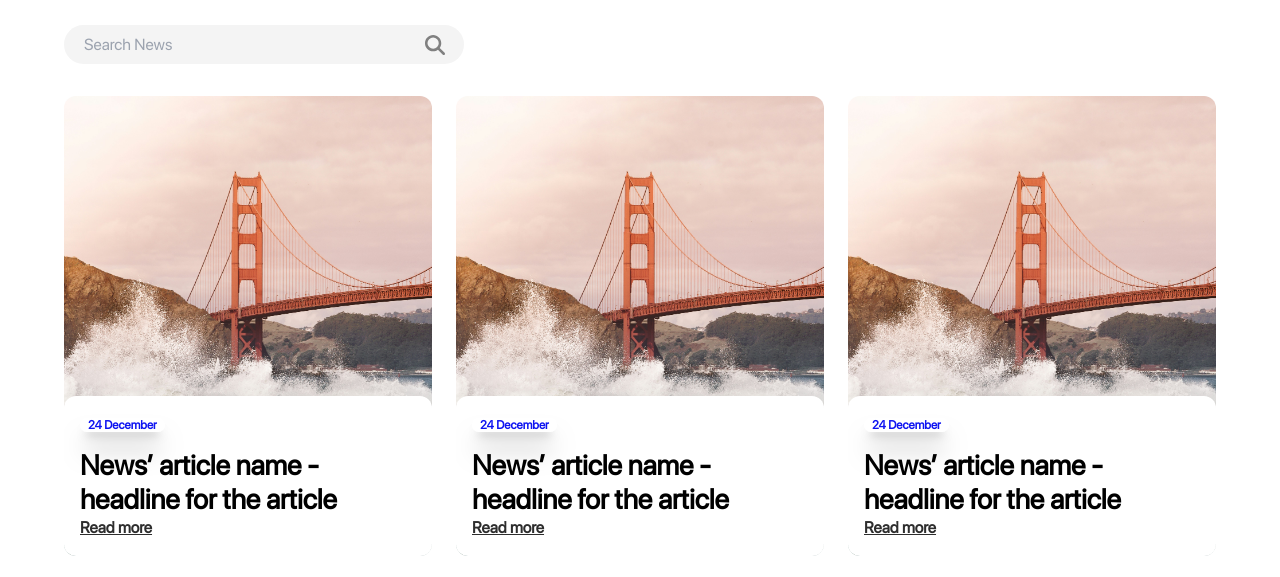
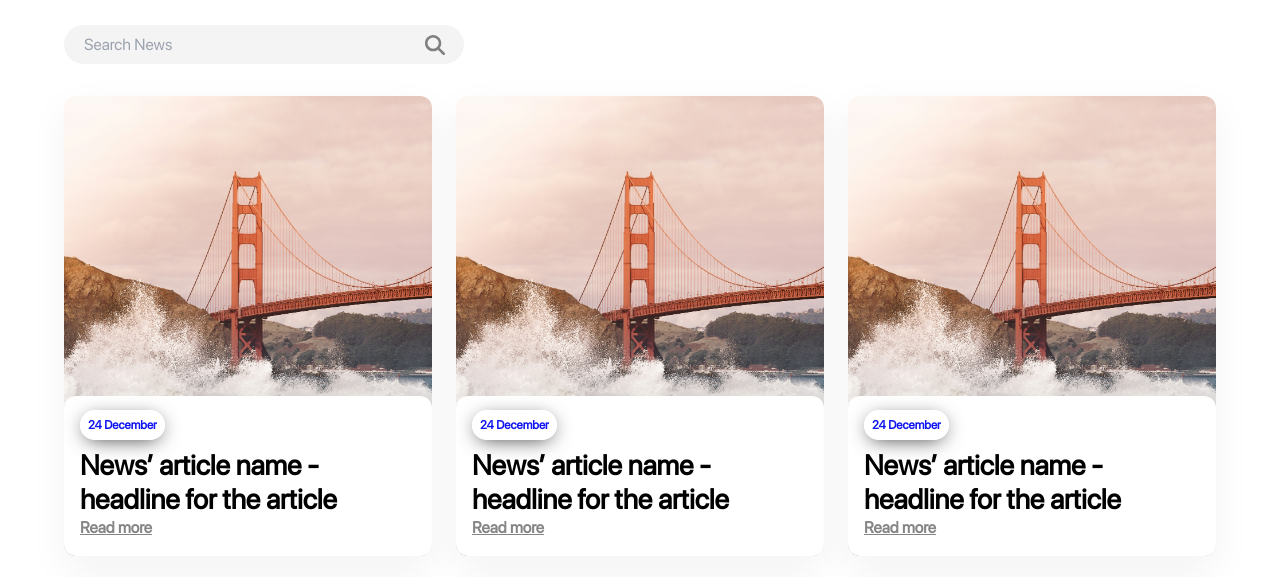
Before and after one commit to mariam58/three-e-partnership-front, a website: page src/pages/news.html in a window 1280 px wide. Shown: the part 332-909 px from the top of the page. Drawn offline with nearby package versions, Linux system fonts and the light colour scheme; files that its build step writes are made by us from their sources.

Commit message:
change label styles. change read more color. add card shadow and transition

```diff
--- a/src/css/input.css
+++ b/src/css/input.css
@@ -49,7 +49,7 @@ body {
 
     /* underlined buttons grey */
     .btn-read-more {
-        @apply text-btnText underline text-colorsText-darkGray hover:text-colorsText-headerMenu
+        @apply text-btnText underline hover:text-colorsText-darkGray text-colorsText-headerMenu
         /* hover ar chans dizainshi */
     }
 
@@ -79,8 +79,7 @@ body {
 
     /* labels+++*/
     .label {
-        @apply rounded-[40px] bg-white text-size-sm font-bold text-colorsText-blue px-2 cursor-pointer shadow-xl
-         shadow-[#00000080]
+        @apply rounded-[40px] bg-white text-size-sm font-bold text-colorsText-blue p-2 cursor-pointer shadow-3xl
     }
 
 
@@ -298,7 +297,8 @@ body {
 }
 
 .card{
-   @apply hover:shadow-xl rounded-xl relative overflow-hidden
+   @apply shadow-cardShadow rounded-xl relative overflow-hidden hover:shadow-hoverCardShadow
+    ease-out duration-300
 }
 .card-img{
     @apply rounded-xl
--- a/tailwind.config.js
+++ b/tailwind.config.js
@@ -8,6 +8,12 @@ module.exports = {
         tablet: '1159px',
         lg: '1280px',
         // xl: '1280',
+      },
+      boxShadow: {
+        '3xl': '0 4px 20px -5px rgba(0, 0, 0, 0.8)',
+        'cardShadow': '0 14px 40px 0px rgba(0, 0, 0, 0.05)',
+        'hoverCardShadow': '0 14px 40px 0px rgba(0, 0, 0, 0.3)',
+
       },
       colors:{
         bg:{
```
Also changed, not shown: src/pages/news.html (+1 -1 lines).
